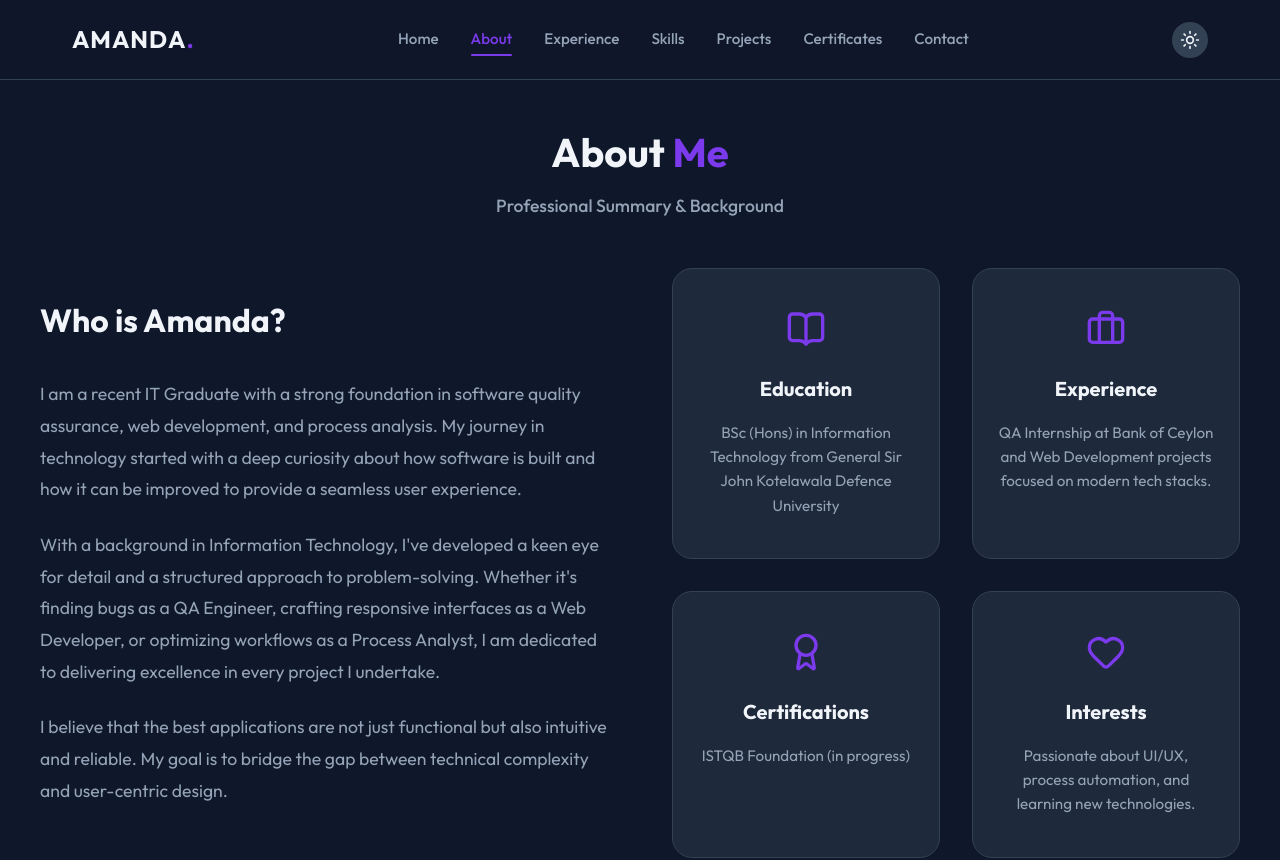
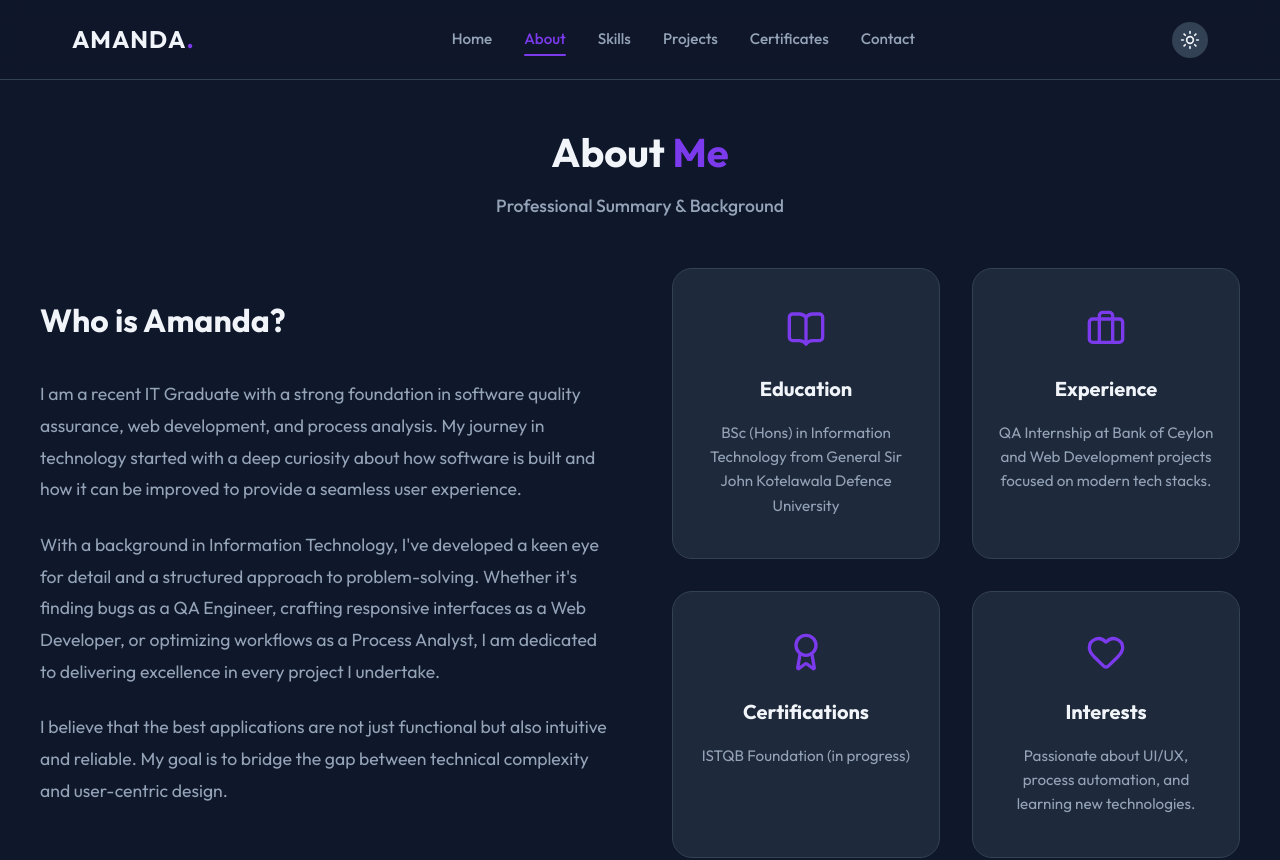
Before and after one commit to Amanda-2000/web-portfolio-site, a React (Create React App) app in the folder portfolio/: page /about in a window 1280 px wide. Shown: the top 860 px of the page. Built offline with nearby package versions, Linux system fonts and the light colour scheme.

Commit message:
remove experince section

```diff
--- a/portfolio/src/App.js
+++ b/portfolio/src/App.js
@@ -22,7 +22,6 @@ function App() {
             <Routes>
               <Route path="/" element={<Home />} />
               <Route path="/about" element={<About />} />
-              <Route path="/experience" element={<Experience />} />
               <Route path="/skills" element={<Skills />} />
               <Route path="/projects" element={<Projects />} />
               <Route path="/certificates" element={<Certificates />} />
--- a/portfolio/src/components/Navbar/Navbar.js
+++ b/portfolio/src/components/Navbar/Navbar.js
@@ -14,7 +14,6 @@ const Navbar = () => {
   const navLinks = [
     { name: 'Home', path: '/' },
     { name: 'About', path: '/about' },
-    { name: 'Experience', path: '/experience' },
     { name: 'Skills', path: '/skills' },
     { name: 'Projects', path: '/projects' },
     { name: 'Certificates', path: '/certificates' },
```
